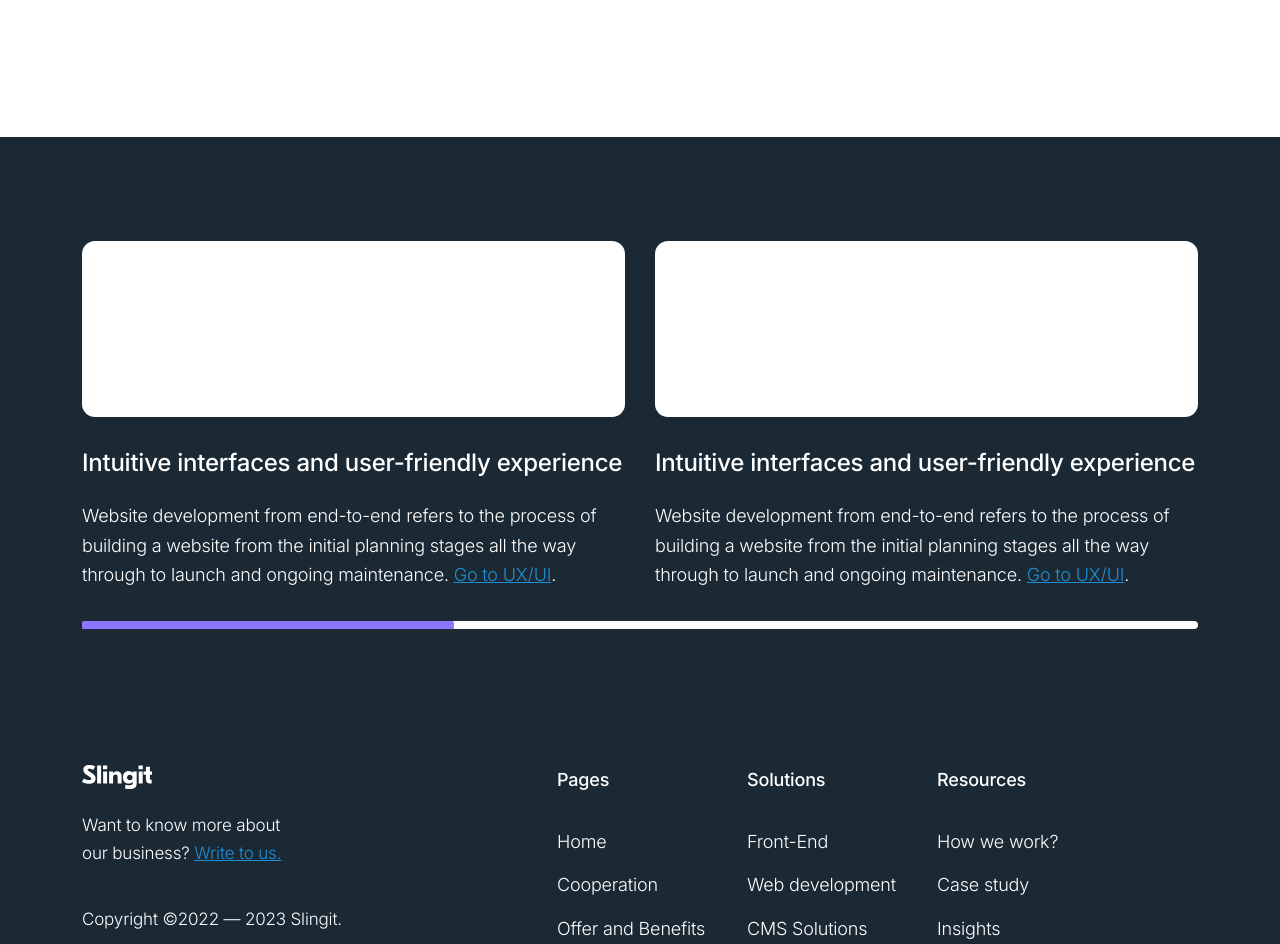
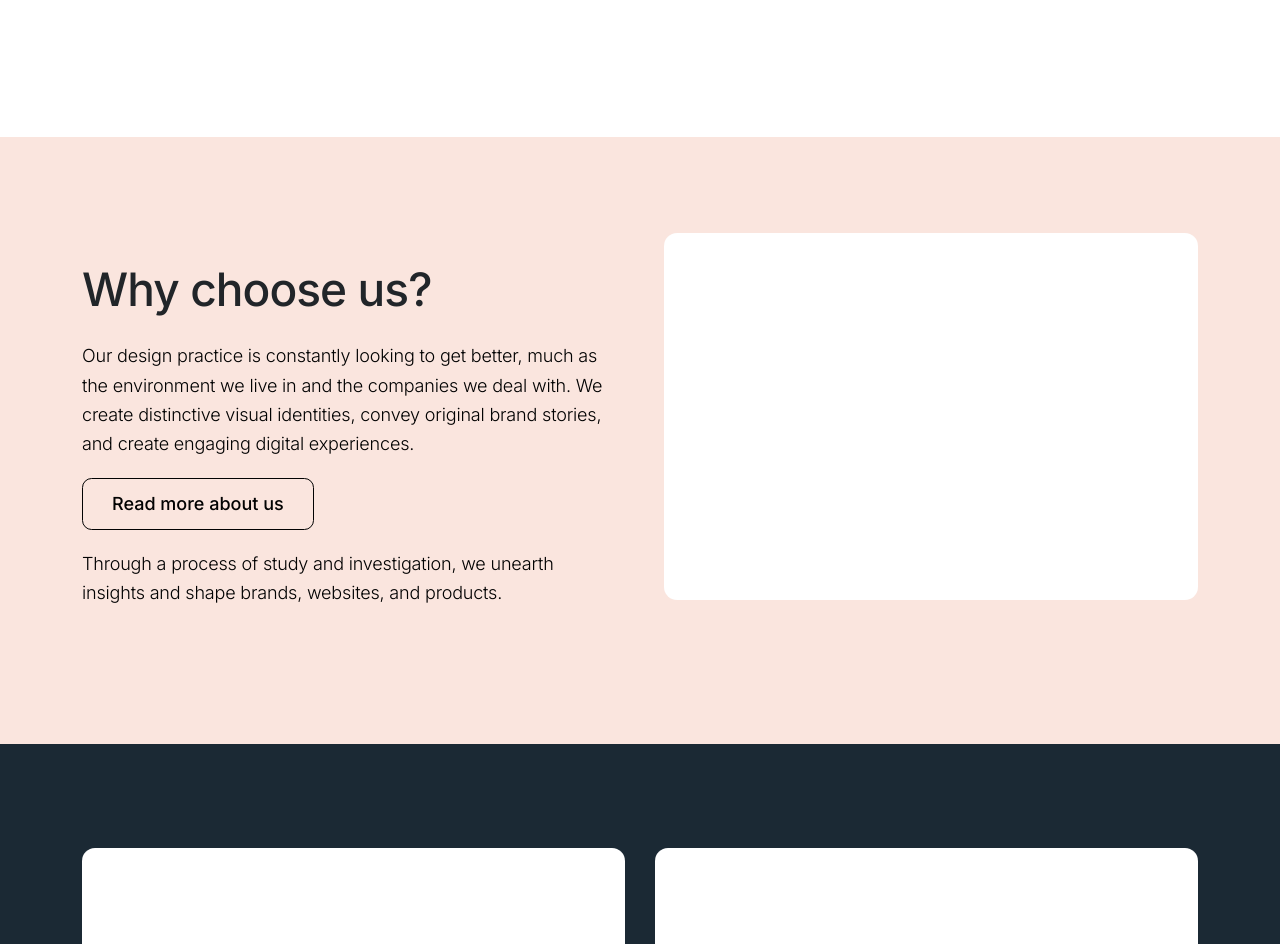
Before and after one commit to mcpalez/simple-react-web, a React (Create React App) app: page / in a window 1280 px wide. Shown: the part 1620-2564 px from the top of the page. Built offline with nearby package versions, Linux system fonts and the light colour scheme.

Commit message:
choose us section update

```diff
--- /dev/null
+++ b/src/assets/Styles/pages/home/_home-choose.scss
@@ -0,0 +1,44 @@
+.choose__home {
+    background: var(--st-orange-shade);
+    padding-top: 12vh;
+    padding-bottom: 14vh;
+    @include lt-md {
+        padding-top: 8vh;
+        padding-bottom: 9vh;
+    }
+    .container {
+        .row {
+            align-items: center;
+            @include gt-md {
+                --bs-gutter-x: 6vh;
+            }
+            @include lt-md {
+                gap: 3.5vh;
+            }
+            .col-choose__content {
+                display: flex;
+                flex-direction: column;
+                gap: 2.4vh;
+                align-items: flex-start;
+                @include lt-md {
+                    gap: 3.5vh;
+                }
+                p {
+                    color: var(--st-black);
+                }
+            }
+            .col-choose__img-wrapper {
+                img {
+                    height: auto;
+                    max-width: 100%;
+                    border-radius: 13px;
+                    width: 100%;
+                    margin-bottom: 4vh;
+                    @include lt-md {
+                        min-height: 18vh;
+                    }
+                }
+            }
+        }
+    }
+}
--- a/src/assets/Styles/pages/home/home.scss
+++ b/src/assets/Styles/pages/home/home.scss
@@ -1,3 +1,4 @@
 @import './home-hero';
 @import './home-tabs';
 @import './home-promo';
+@import './home-choose';
--- /dev/null
+++ b/src/components/pages/home/Choose.jsx
@@ -0,0 +1,31 @@
+import React from 'react';
+import Row from 'react-bootstrap/Row'
+import Container from 'react-bootstrap/Container';
+import Col from 'react-bootstrap/Col';
+
+import Frame46 from '../../../assets/images/home/Frame46.jpg';
+
+import ButtonOutlined from '../../buttons/button-outlined';
+
+function Choose() {
+  return (
+    <section className='choose__home'>
+        <Container>
+            <Row>
+                <Col md={6} className='col-choose__content'>
+                    <h2 className='h2-default'>Why choose us?</h2>
+                    <p className='p-default'>Our design practice is constantly looking to get better, much as the environment we live in and the companies we deal with.
+                    We create distinctive visual identities, convey original brand stories, and create engaging digital experiences.</p>
+                    <ButtonOutlined>Read more about us</ButtonOutlined>
+                    <p className='p-default'>Through a process of study and investigation, we unearth insights and shape brands, websites, and products.</p>
+                </Col>
+                <Col md={6} className='col-choose__img-wrapper'>
+                    <img src={Frame46} alt=''></img>
+                </Col>
+            </Row>
+        </Container>
+    </section>
+  )
+}
+
+export default Choose
--- a/src/pages/Home.jsx
+++ b/src/pages/Home.jsx
@@ -2,6 +2,7 @@ import React from 'react';
 import Hero from '../components/pages/home/Hero';
 import Tabs from '../components/pages/home/Tabs';
 import Promo from '../components/pages/home/Promo';
+import Choose from '../components/pages/home/Choose';
 
 
 const Home = () => {
@@ -9,6 +10,7 @@ const Home = () => {
         <main className='app-main home__page'>
             <Hero/>
             <Tabs/>
+            <Choose/>
             <Promo/>
         </main>
     )
```
Also changed, not shown: src/assets/Images/home/Frame46.jpg (added).
